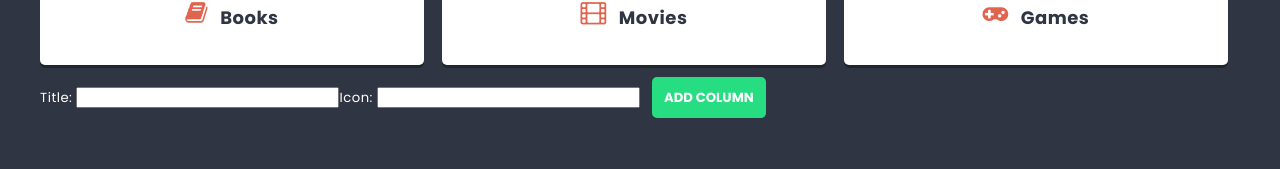
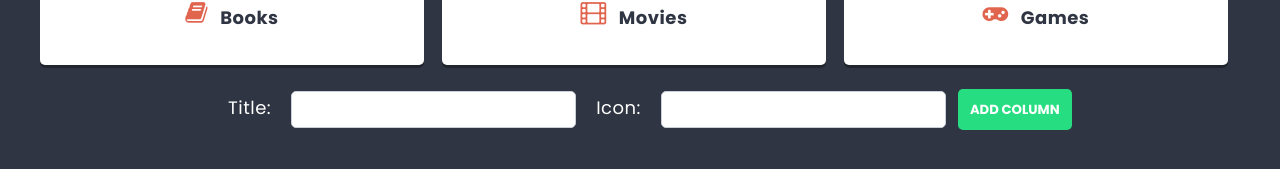
Before and after one commit to MarekJarczewsky81/test_app, a React (Create React App) app: page / in a window 1280 px wide. Shown: the part 555-724 px from the top of the page. Built offline with nearby package versions, Linux system fonts and the light colour scheme; the HTML template or start-up script is replaced by a standard one.

Commit message:
Edit styles on ColumnForm.module.scss

```diff
--- a/src/components/ColumnForm/ColumnForm.js
+++ b/src/components/ColumnForm/ColumnForm.js
@@ -14,20 +14,22 @@ const ColumnForm = props => {
     };
 
     return (
-      <form onSubmit={handleSubmit}>
-        Title:{" "}
+      <form onSubmit={handleSubmit} className={styles.columnForm}>
+        <span className={styles.name}>Title:</span>
         <input
+          className={styles.input}
           type="text"
           value={title}
           onChange={(e) => setTitle(e.target.value)}
         />
-        Icon:{" "}
+        <span className={styles.name}>Icon:</span>
         <input
+          className={styles.input}
           type="text"
           value={icon}
           onChange={(e) => setIcon(e.target.value)}
         />
-        <Button>Add column</Button>
+        <Button className={styles.button}>Add column</Button>
       </form>
     );
 };
--- a/src/components/ColumnForm/ColumnForm.module.css
+++ b/src/components/ColumnForm/ColumnForm.module.css
@@ -1,14 +1,56 @@
-.title {
-  text-align: center;
-  font-size: 18px;
-  margin: 0 0 18px 0;
+@import url("https://fonts.googleapis.com/css?family=Poppins:400,700");
+h1, h2, h3, h4, h5, h6 {
+  margin: 0;
 }
 
-.icon::before {
-  padding-right: 12px;
-  color: #e1644e;
-  font-size: 24px;
-  vertical-align: middle;
-  position: relative;
-  top: -4px;
+.columnForm {
+  text-align: center;
+  margin: 0 0 0 150px;
+  padding: 12px 18px;
+  font-family: "Poppins", sans-serif;
+  border-radius: 5px;
+}
+
+.name {
+  margin: 0 20px 0 20px;
+  font-size: 18px;
+}
+
+.input {
+  min-width: 200px;
+  background: #fff;
+  border: 1px solid #cacfd9;
+  padding: 10px 14px;
+  font-family: "Poppins", sans-serif;
+  border-radius: 5px;
+}
+
+.button {
+  background: #26de81;
+  border: 0;
+  color: #fff;
+  text-align: center;
+  line-height: 1.3;
+  padding: 12px;
+  margin: 0 12px 12px 12px;
+  border-radius: 5px;
+  cursor: pointer;
+  font-weight: 700;
+  text-transform: uppercase;
+  transition: all 0.5s;
+}
+.button:hover {
+  background: #1fcc74;
+}
+.button.danger {
+  background: #e1644e;
+}
+.button.danger:hover {
+  background: #dd5138;
+}
+.button.transparent {
+  background: transparent;
+}
+.button.transparent:hover {
+  color: #cccccc;
 }/*# sourceMappingURL=ColumnForm.module.css.map */
--- a/src/components/ColumnForm/ColumnForm.module.scss
+++ b/src/components/ColumnForm/ColumnForm.module.scss
@@ -1,17 +1,61 @@
 @use "sass:math";
 @import '../../styles/settings.scss';
+@import "../../styles/typography.scss";
 
-.title {
-  text-align: center;
-  font-size: ($base-size * 1.5);
-  margin: 0 0 ($base-size * 1.5) 0;
+
+.columnForm {
+    text-align: center;
+    margin: 0 0 0 150px;
+    padding: $base-size ($base-size * 1.5);
+    font-family: $font-text;
+    border-radius: $radius;
 }
 
-.icon::before {
-  padding-right: $base-size;
-  color: $color-warning;
-  font-size: ($base-size * 2);
-  vertical-align: middle;
-  position: relative;
-  top: - math.div($base-size, 3);
+.name {
+    margin: 0 20px 0 20px;
+    font-size: ($base-size * 1.5);
 }
+
+.input {
+    min-width: 200px;
+    background: #fff;
+    border: 1px solid #cacfd9;
+    padding: 10px 14px;
+    font-family: "Poppins", sans-serif;
+    border-radius: 5px;
+}
+
+.button {
+    background: $color-success;
+    border: 0;
+    color: $color-light;
+    text-align: center;
+    line-height: 1.3;
+    padding: $base-size;
+    margin: 0 $base-size $base-size $base-size;
+    border-radius: $radius;
+    cursor: pointer;
+    font-weight: 700;
+    text-transform: uppercase;
+    transition: $transition;
+
+    &:hover {
+        background: darken($color-success, 5%);
+    }
+
+    &.danger {
+        background: $color-warning;
+
+        &:hover {
+            background: darken($color-warning, 5%);
+        }
+    }
+
+    &.transparent {
+        background: transparent;
+
+        &:hover {
+            color: darken($color-light, 20%);
+        }
+    }
+}
--- a/src/components/TextInput/TextInput.js
+++ b/src/components/TextInput/TextInput.js
@@ -1,7 +1,15 @@
 import styles from "./TextInput.module.scss";
 
 const TextInput = props => {
-  return <input className={styles.input} placeholder={props.placeholder} type="text" />;
+  return (
+    <input
+      className={styles.input}
+      value={props.value}
+      onChange={props.onChange}
+      placeholder={props.placeholder}
+      type="text"
+    />
+  );
 };
 
 export default TextInput;
```
Also changed, not shown: src/components/SearchForm/SearchForm.module.scss (+0 -35 lines), 1 other file (tests, documents, lock files or other folders).
